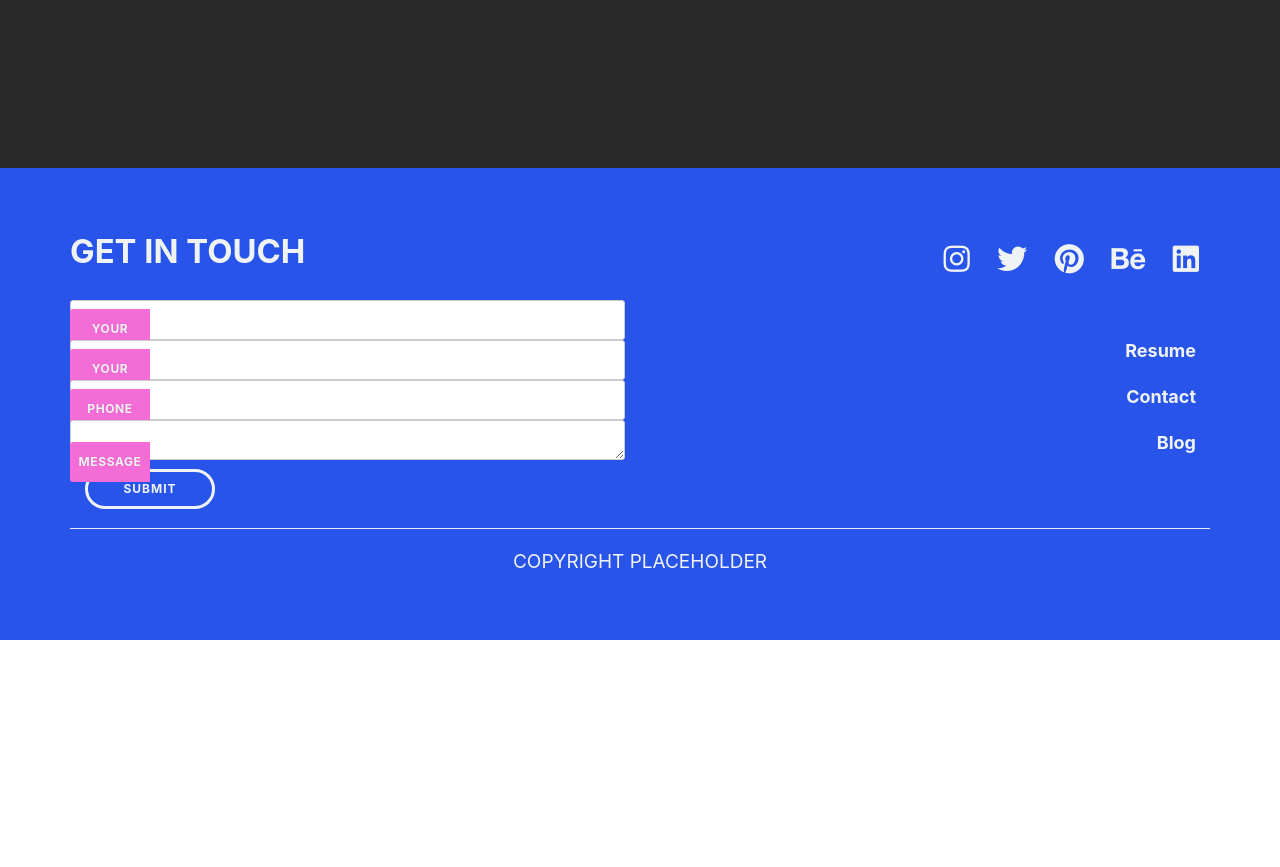
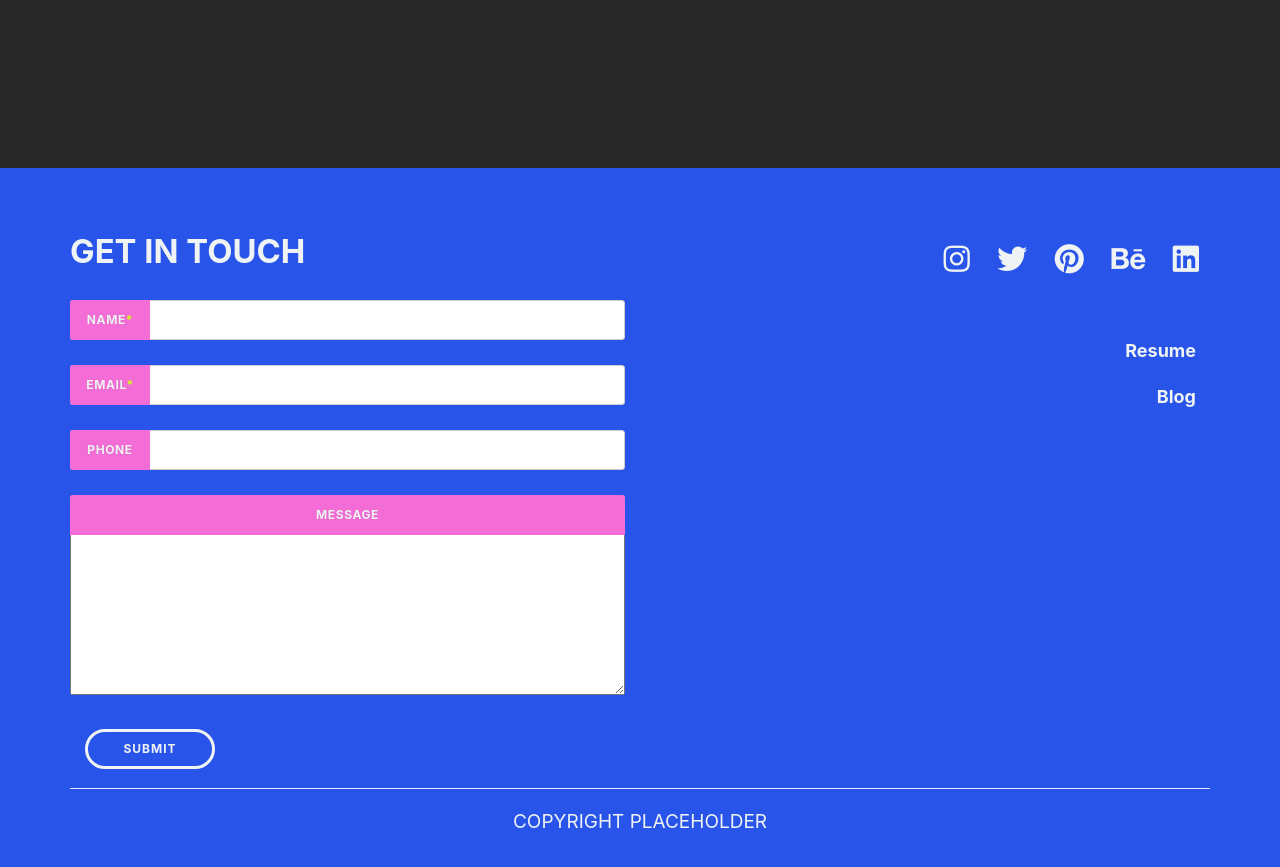
Before and after one commit to AgentPurpleLord/Will-Archer, a Jekyll site: the page built from index.html, in a window 1280 px wide and 900 px high, scrolled down 766 px. Shown: the top 867 px of the window. Built offline with Jekyll 4.4.1, drawn with Linux system fonts in a browser that asks for light colours; some web fonts are replaced; before the commit the page ends 1406 px from its top, so only the background shows below that.

Commit message:
New contact form and removed contact navlink from the footer.

```diff
--- a/_layouts/footer.html
+++ b/_layouts/footer.html
@@ -7,39 +7,31 @@ layout: head
     <footer class="d-flex align-items-center" id="footerMain">
         <div class="container footer-container">
             <div class="row">
-                <div class="col" id="contactSection">
+                <div class="col-lg-6 col-md-6" id="contactSection">
                     <form name="ContactForm" onsubmit="return validateForm()">
                         <h3 class="light mb-4">Get in touch</h3>
-                        <span class="input">
+                        <div class="input">
                             <input type="text" class="input__field" id="input-1" name="name" required data-msg="Please enter your name." data-error-class="form-error" data-success-class="form-success" />
-                            <label for="input-1" class="input__label">
-                                <span class="input__label-content">Your Name<span class="text-danger">*</span></span>
-                            </label>
-                        </span>
-                        <span class="input">
+                            <label for="input-1" class="input__label">Name<span class="text-danger">*</span></label>
+                        </div>
+                        <div class="input">
                             <input type="email" name="email" class="input__field" id="input-2" required data-msg="Please enter your email." data-error-class="form-error" data-success-class="form-success" />
-                            <label for="input-2" class="input__label">
-                                <span class="input__label-content">Your Email<span class="text-danger">*</span></span>
-                            </label>
-                        </span>
-                        <span class="input">
+                            <label for="input-2" class="input__label">Email<span class="text-danger">*</span></label>
+                        </div>
+                        <div class="input">
                             <input type="tel" name="phone" class="input__field" id="input-3" />
-                            <label for="input-3" class="input__label">
-                                <span class="input__label-content">Phone Number</span>
-                            </label>
-                        </span>
-                        <span class="input message">
-                            <textarea style="overflow:hidden" class="input__field" name="project" id="input-5"></textarea>
-                            <label for="input-5" class="input__label">
-                                <span class="input__label-content">Message</span>
-                            </label>
-                        </span>
-                        <div class="container">
+                            <label for="input-3" class="input__label">Phone</label>
+                        </div>
+                        <div class="input message">
+                            <textarea style="overflow:hidden" class="input__textarea" name="project" id="input-5"></textarea>
+                            <label for="input-5" class="input__label">Message</label>
+                        </div>
+                        <div class="container" id="submitButton">
                             <button id="submit"></button>
                         </div>
                     </form>
                 </div>
-                <div class="col text-right">
+                <div class="col-lg-6 col-md-6 text-right" id="socials">
                     <a rel="noopener" href="https://www.instagram.com/_thepinkpanda_/" aria-label="Instagram" target="_blank"><span class="footer-icons"><i class="fab fa-instagram light"></i></span></a>
                     <a rel="noopener" href="https://twitter.com/_thepinkpanda_" aria-label="Twitter" target="_blank"><span class="footer-icons"><i class="fab fa-twitter light"></i></span></a>
                     <a rel="noopener" href="https://www.pinterest.com.au/PandaFromTheSea/" aria-label="Pinterest" target="_blank"><span class="footer-icons"><i class="fab fa-pinterest light"></i></span></a>
@@ -48,6 +40,7 @@ layout: head
                     <div class="row footer-nav">
                         <ul class="navbar-nav ml-auto float-right text-right pr-3">
                             {% for item in site.data.navigation %}
+                            {% if item.title != 'Contact' %}
                             {% if page.url == item.url %}
                             <li class="nav-item">
                                 <a class="nav-link animsition-link" href="{{ item.url }}">{{ item.title }}</a>
@@ -56,6 +49,7 @@ layout: head
                             <li class="nav-item">
                                 <a class="nav-link animsition-link" href="{{ site.url }}{{ item.url }}">{{ item.title }}</a>
                             </li>
+                            {% endif %}
                             {% endif %}
                             {% endfor %}
                         </ul>
```
